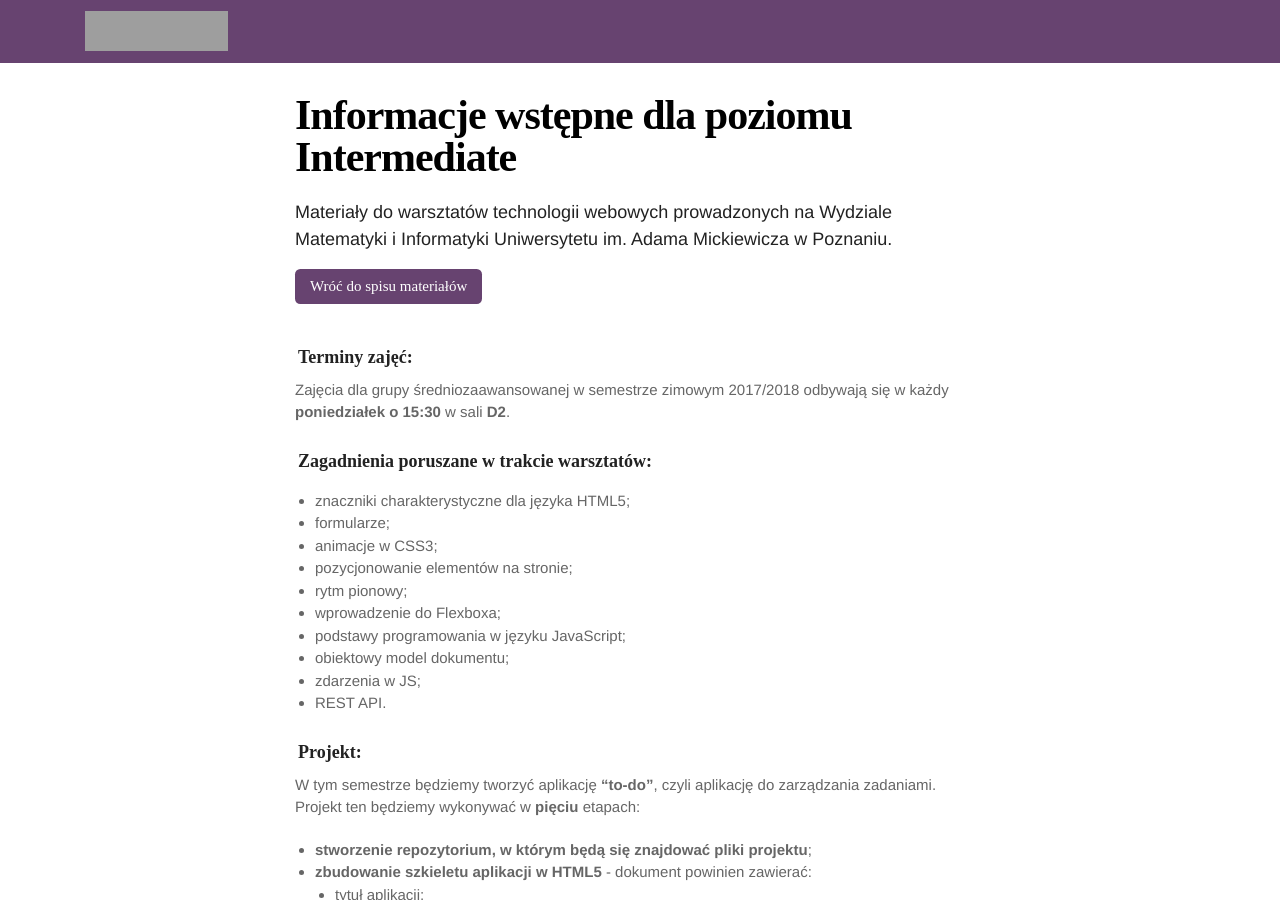
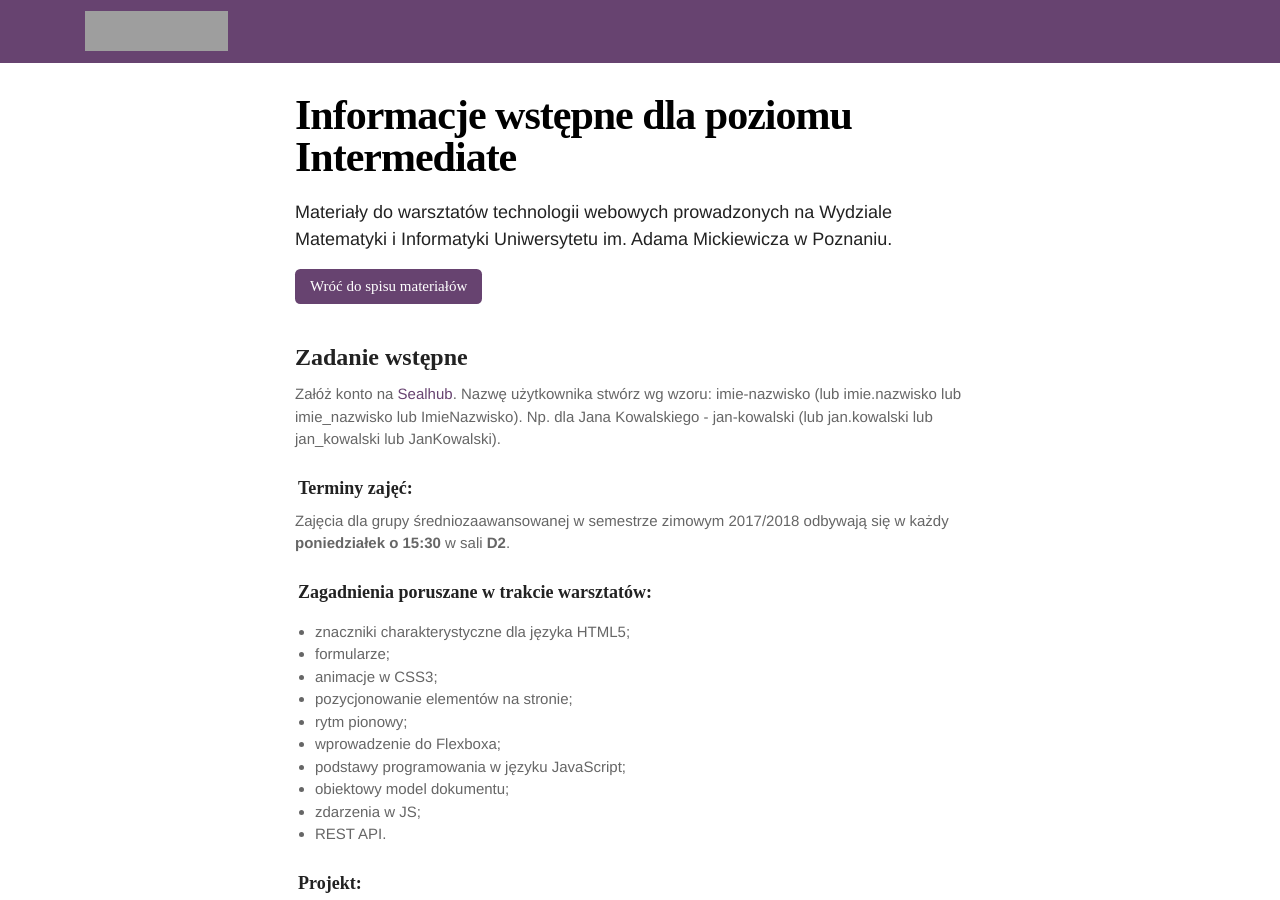
Before and after one commit to marcin-szczepanski/TWE, a Jekyll site: the page built from zajecia/1B/informacje.md, in a window 1280 px wide and 900 px high. Built offline with Jekyll 4.4.1, drawn with Linux system fonts in a browser that asks for light colours; some web fonts are replaced; grey boxes are pictures that could not be loaded.

Commit message:
Update informacje.md

```diff
--- a/zajecia/1B/informacje.md
+++ b/zajecia/1B/informacje.md
@@ -7,6 +7,11 @@ layout: default
 	<a href="../../index.html" class="button-v button-module">Wróć do&nbsp;spisu materiałów</a>
 	<div style="clear: both;"></div>
 </div>
+
+## Zadanie wstępne
+
+Załóż konto na <a href="https://hub.sealcode.org/" target="blank">Sealhub</a>. Nazwę użytkownika stwórz wg wzoru:
+imie-nazwisko (lub imie.nazwisko lub imie_nazwisko lub ImieNazwisko). Np. dla Jana Kowalskiego - jan-kowalski (lub jan.kowalski lub jan_kowalski lub JanKowalski).
 
 ### Terminy zajęć:
 Zajęcia dla grupy średniozaawansowanej w semestrze zimowym 2017/2018 odbywają się w&nbsp;każdy **poniedziałek o&nbsp;15:30** w&nbsp;sali **D2**.
```
